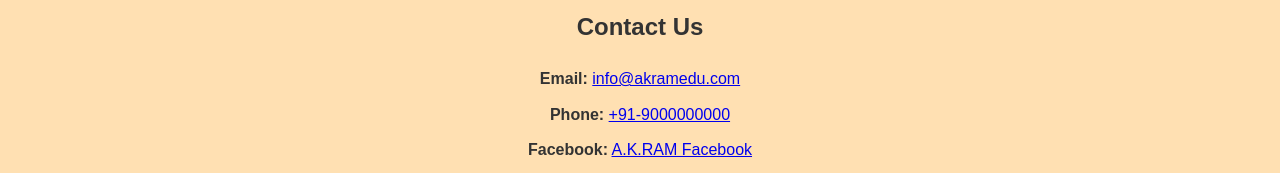
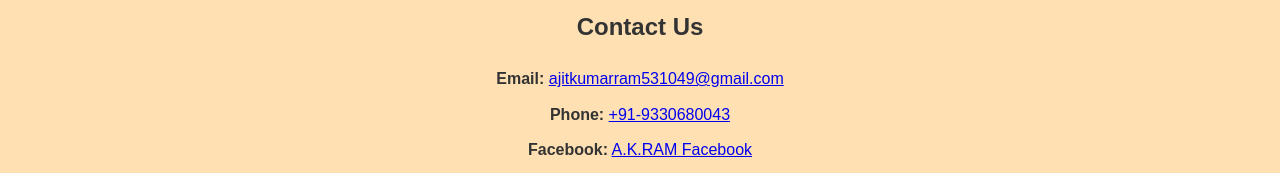
Before and after one commit to ajit15091997/A.K.RAM, a plain HTML site: page index.html in a window 1280 px wide. Shown: the part 918-1091 px from the top of the page. Drawn offline with Linux system fonts and the light colour scheme.

Commit message:
Update index.html

```diff
--- a/index.html
+++ b/index.html
@@ -44,8 +44,8 @@
     <div class="container">
       <h2>Contact Us</h2>
       <ul>
-        <li><strong>Email:</strong> <a href="mailto:info@akramedu.com">info@akramedu.com</a></li>
-        <li><strong>Phone:</strong> <a href="tel:+919000000000">+91-9000000000</a></li>
+        <li><strong>Email:</strong> <a href="mailto:info@akramedu.com">ajitkumarram531049@gmail.com</a></li>
+        <li><strong>Phone:</strong> <a href="tel:+91">+91-9330680043</a></li>
         <li><strong>Facebook:</strong> <a href="https://www.facebook.com/share/1AYkW8fYDh/" target="_blank">A.K.RAM Facebook</a></li>
         <li><strong>Instagram:</strong> <a href="https://instagram.com/ajitkumar26" target="_blank">A.K.RAM Instagram</a></li>
       </ul>
```
